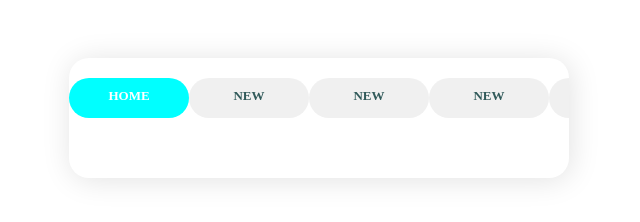
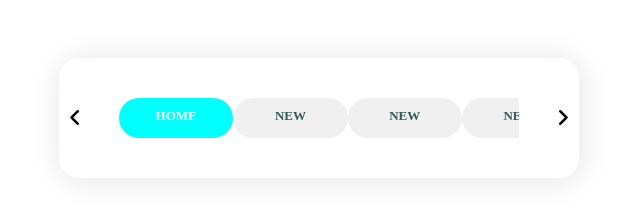
Before and after one commit to KHANHD192/JS_evondev, a plain HTML site: page tab_scroll/index.html in a window 1280 px wide. Shown: the whole page, without its empty margins (321-961 px from the left). Drawn offline with Linux system fonts and the light colour scheme.

Commit message:
update html

```diff
--- a/tab_scroll/index.html
+++ b/tab_scroll/index.html
@@ -5,6 +5,7 @@
     <meta http-equiv="X-UA-Compatible" content="IE=edge">
     <meta name="viewport" content="width=device-width, initial-scale=1.0">
     <title>tab</title>
+    <link rel="stylesheet" href="https://cdnjs.cloudflare.com/ajax/libs/font-awesome/6.4.0/css/all.min.css" integrity="sha512-iecdLmaskl7CVkqkXNQ/ZH/XLlvWZOJyj7Yy7tcenmpD1ypASozpmT/E0iPtmFIB46ZmdtAc9eNBvH0H/ZpiBw==" crossorigin="anonymous" referrerpolicy="no-referrer" />
     <style>
 
        html{
@@ -37,14 +38,20 @@
         /* border: 1px solid slategray; */
         position: relative;
         border-radius: 2rem;
-
+        display: flex;
+        justify-content: space-between;
+        align-items:center;
+        padding: 0 10px;
        }
        .tab_list{
-        width: 100%;
+        width: 80%;
         margin-top: 2rem;
-        overflow-x: auto;
+        overflow: auto;
         overflow: -moz-scrollbars-none;
-    -ms-overflow-style: none;
+        overflow: hidden;
+      -ms-overflow-style: none;
+       margin :auto;
+
        }
        .list_content{
         display: flex;
@@ -55,6 +62,9 @@
        .tab_list::-webkit-scrollbar {
          display: none;
 }
+ .fa-solid{
+  font-size: 2rem;
+ }
        .tab-item{
         user-select: none;
         width: 12rem;
@@ -77,6 +87,7 @@
 </head>
 <body>
     <div class="tab_container">
+      <i class="fa-solid fa-angle-left"></i>
         <div class="tab_list">
            <div class="list_content">
             <div class="tab-item active">HOME</div>
@@ -87,7 +98,8 @@
             <div class="tab-item ">ABOUT US</div>
             <div class="tab-item ">ABOUT US</div>
            </div>
-        </div>
+          </div>
+          <i class="fa-solid fa-angle-right"></i>
 
     </div>
     <script src="./app.js"></script>
```
